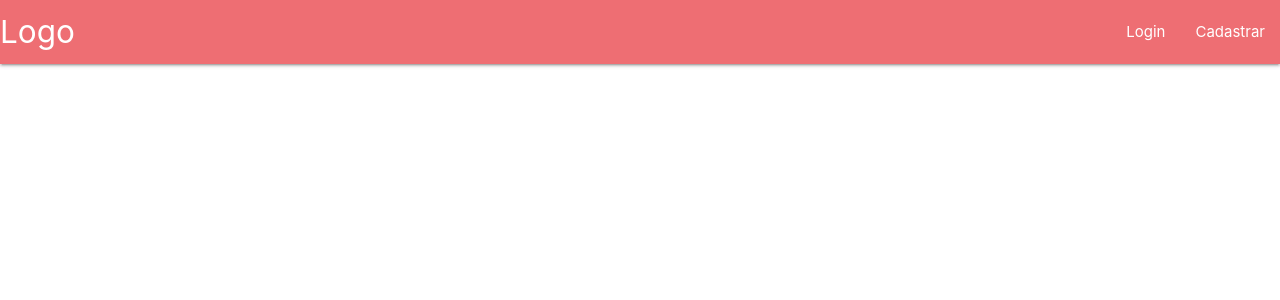
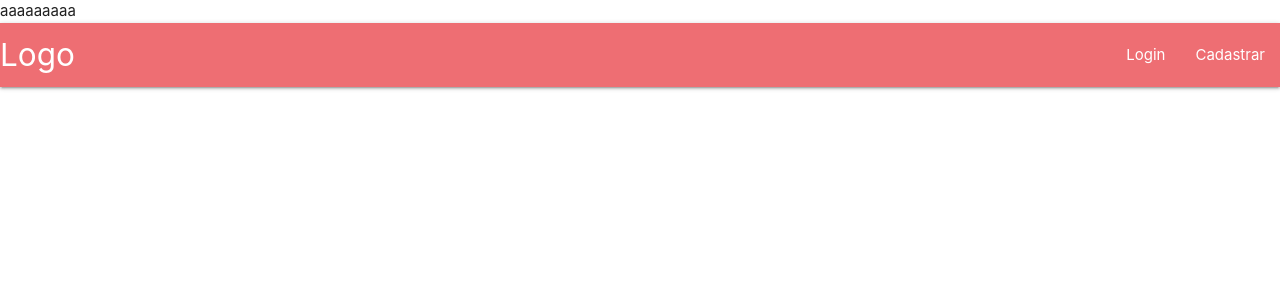
Before and after one commit to DuhBerg/Laravel_Classtech, a Laravel app: page /index in a window 1280 px wide. Shown: the top 300 px of the page. Run offline with Laravel 8, Linux system fonts and the light colour scheme.

Commit message:
mudei o index

```diff
--- a/resources/views/index.blade.php
+++ b/resources/views/index.blade.php
@@ -11,7 +11,7 @@
     <title>Home</title>
   </head>
   <body>
-
+aaaaaaaaa
     <nav>
     <div class="nav-wrapper">
       <a href="#" class="brand-logo">Logo</a>
```
